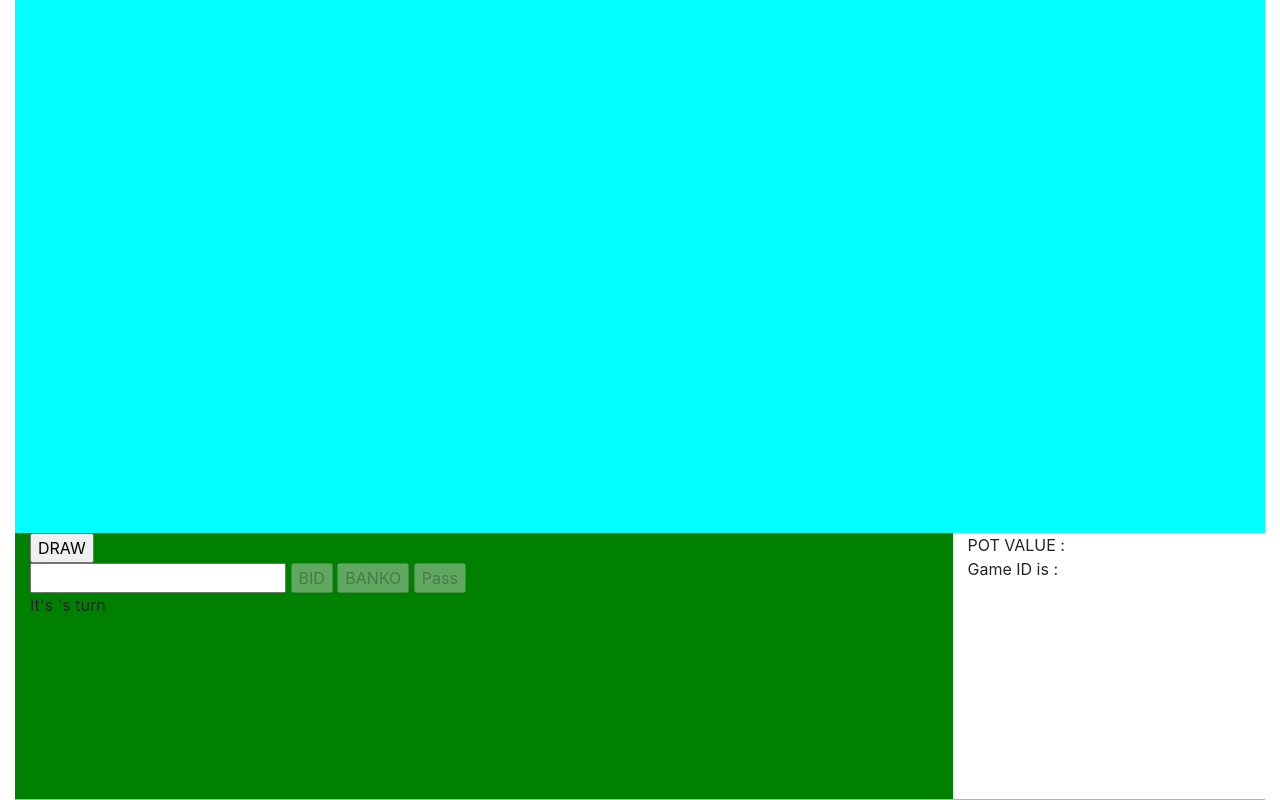
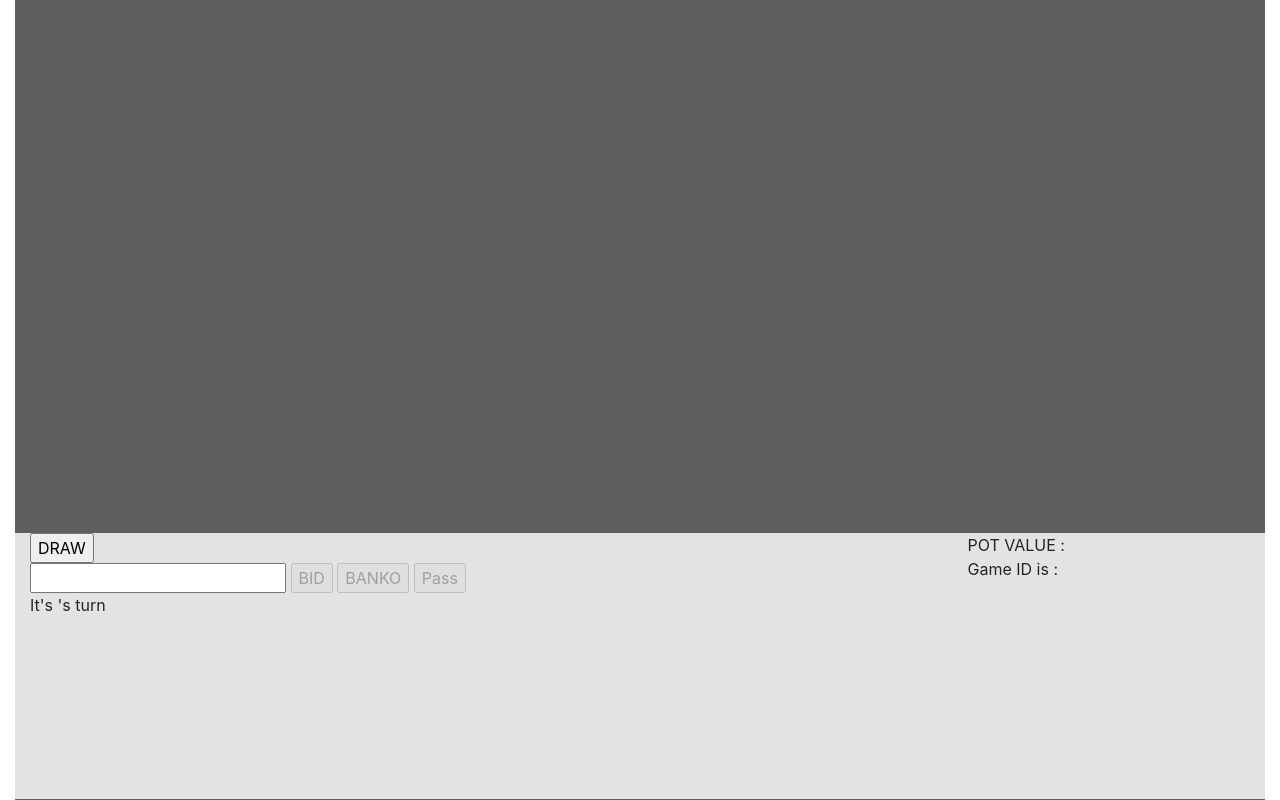
Before and after one commit to ronaksakhuja/banko, a plain HTML site: page game.html in a window 1280 px wide. Drawn offline with nearby package versions, Linux system fonts and the light colour scheme; no server answers.

Commit message:
changed color scheme

```diff
--- a/css/style.css
+++ b/css/style.css
@@ -5,16 +5,16 @@
 }
 
 #playarea {
-    background-color: cyan;
+    background-color: rgb(95, 95, 95);
 }
 
 #transaction {
-    background-color: white;
+    background-color: #e3e3e3;
 }
 
 .row.one-third {
     height: 33.3%;
-    background-color: green;
+    background-color: #e3e3e3;
 }
 
 .row.two-third {
--- a/game.html
+++ b/game.html
@@ -13,10 +13,12 @@
                 <div class="container-fluid">
                     <div class="row two-third">
                         <table>
-                            <tr id="player_names">
+
+                            <tr id="player_names" style="color:white">
                                 <!-- for the cards -->
 
                             </tr>
+
                             <tr id="card0">
                                 <!-- for the player name -->
 
@@ -51,7 +53,7 @@
                         <div id="transaction" class="col-sm-3">
                             <!-- Transaction -->
                             POT VALUE : <span id="potvalue"></span> <br>Game ID is : <span id=gameid></span>
-                            <table id="winnings">
+                            <table id="winnings" class="table table-striped table-dark">
 
                             </table>
                             <font id="updateWinner" color="red">
```
